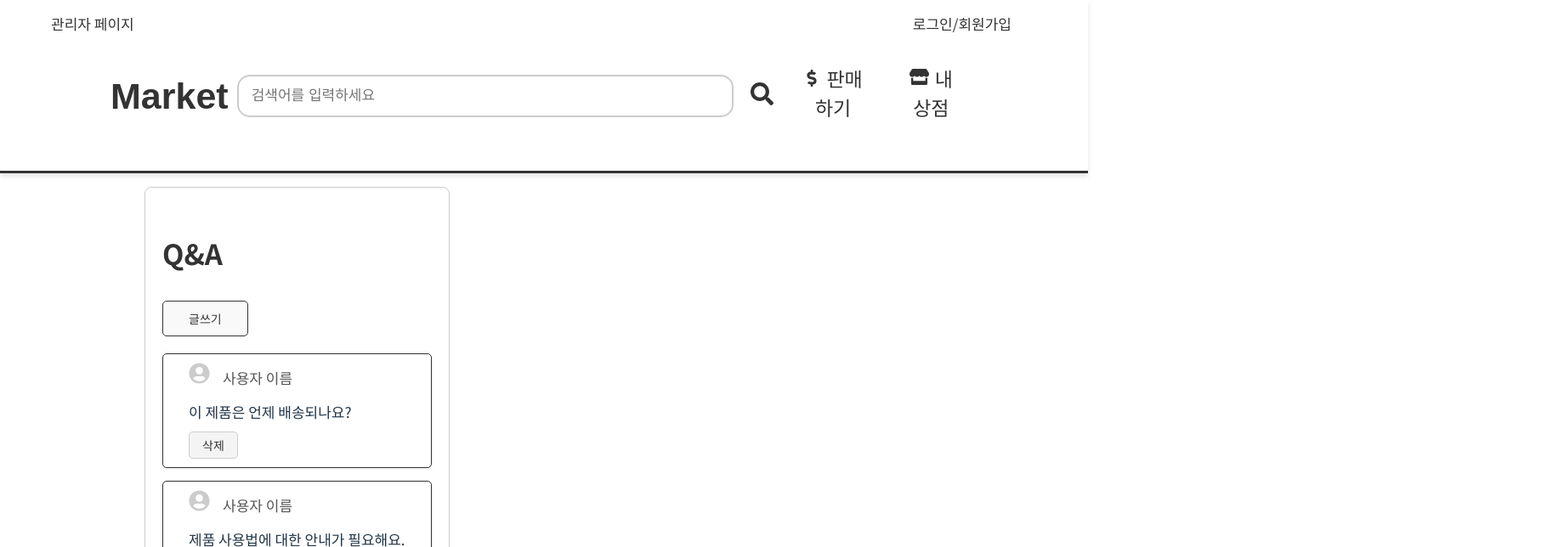
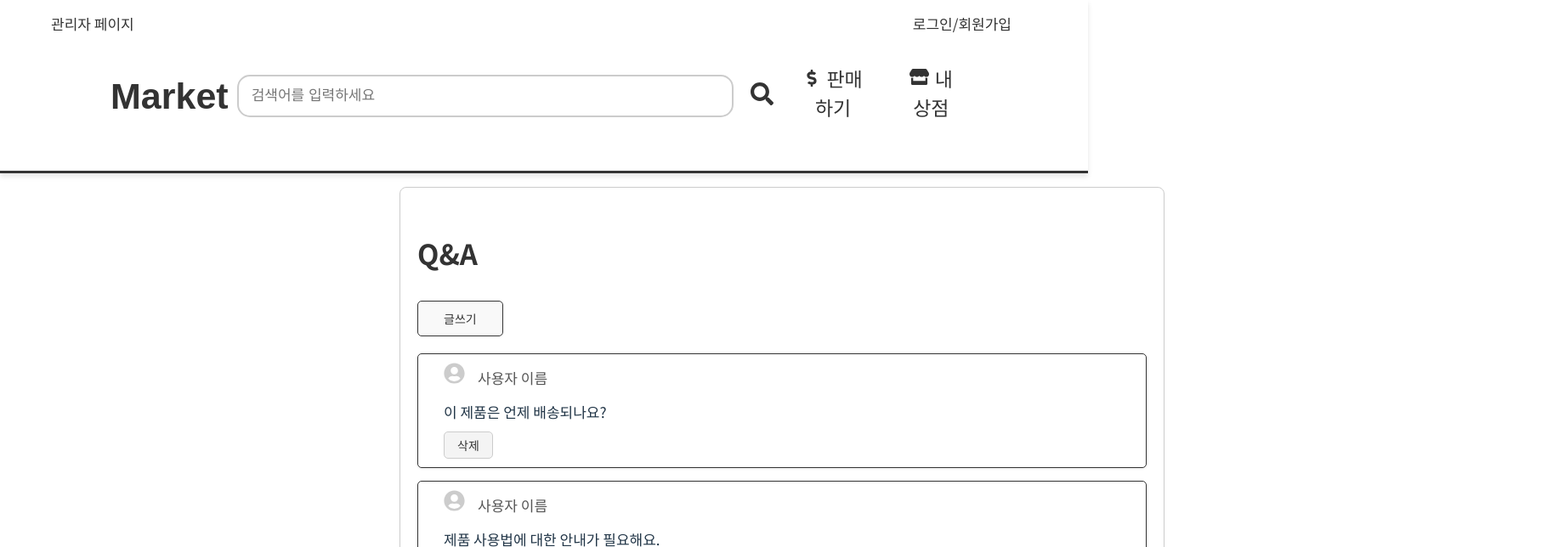
Before and after one commit to KW-DB-Project2/Frontend, a React (Vite) app: page /qna/1 in a window 1280 px wide. Shown: the top 644 px of the page at 85% size, 1840 px wide, since content can reach past the window. Built offline with nearby package versions, Linux system fonts and the light colour scheme; no server answers; a web font is replaced by a local one.

Commit message:
test qna

```diff
--- a/src/userpages/QnA.jsx
+++ b/src/userpages/QnA.jsx
@@ -95,8 +95,8 @@ export default QnA;
 
 // 스타일 정의
 const Container = styled.div`
-  max-width: 1200px;
-  margin: 0 auto;
+  width: 900px;
+  margin: 0 300px;
   padding: 20px;
 `;
 
```
